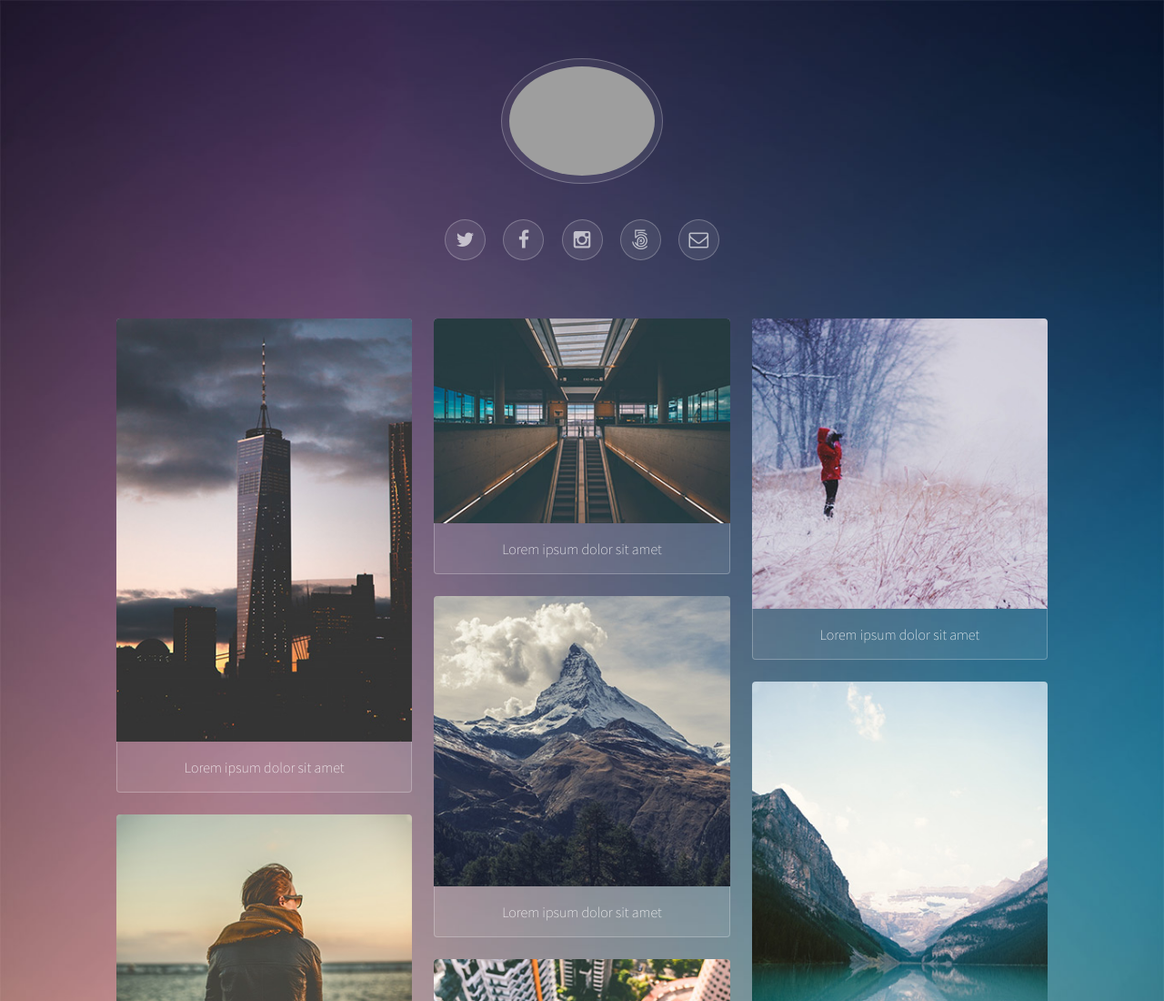
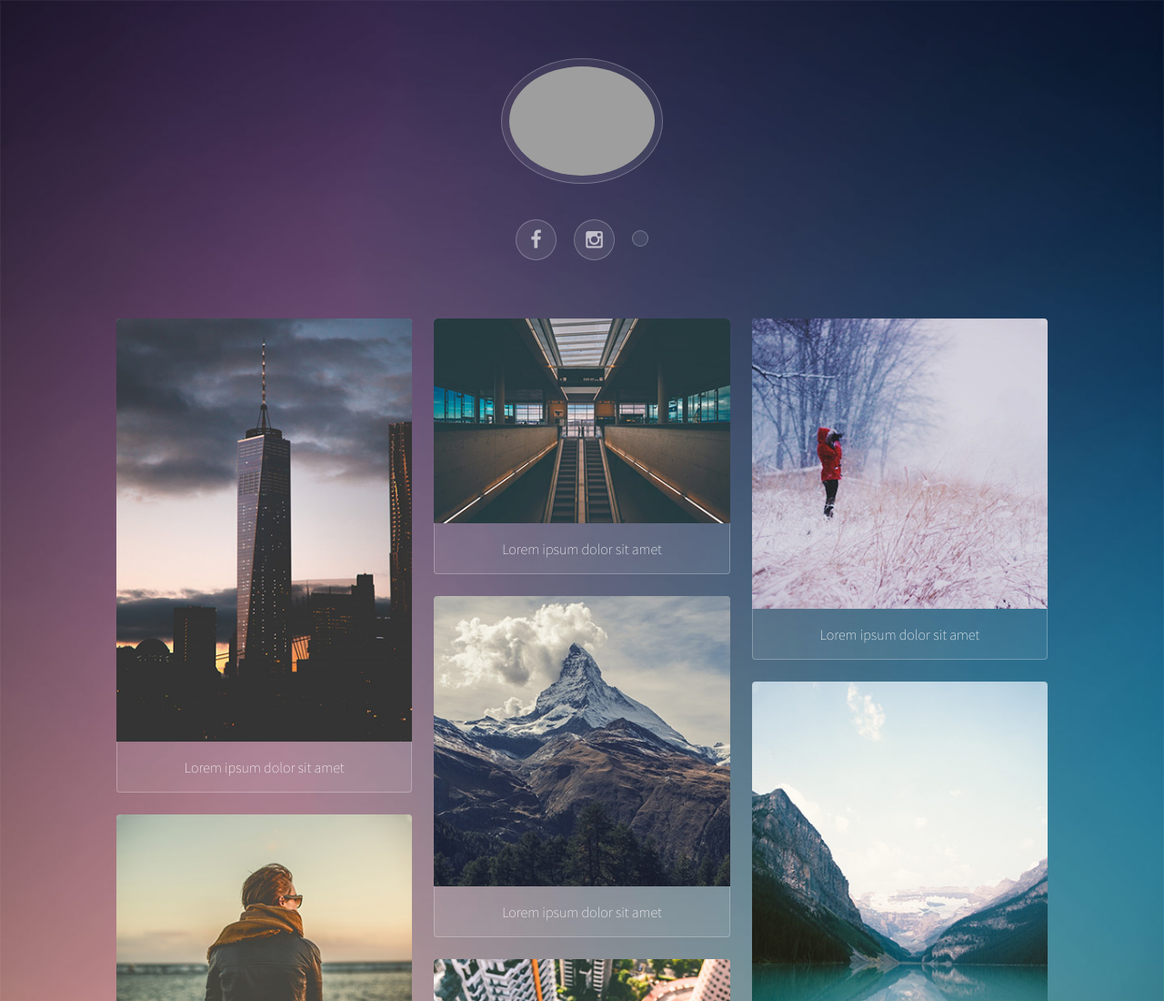
Before and after one commit to kiptenko/templated.github.io, a plain HTML site: page index.html in a window 1280 px wide. Shown: the top 1100 px of the page at 91% size. Drawn offline with Linux system fonts and the light colour scheme; grey boxes are pictures that could not be loaded.

Commit message:
Update index.html

```diff
--- a/index.html
+++ b/index.html
@@ -1,7 +1,7 @@
 <!DOCTYPE HTML>
 <html>
 	<head>
-		<title>Visualize by TEMPLATED</title>
+		<title>Visualize by Zheenykaa</title>
 		<meta charset="utf-8" />
 		<meta name="viewport" content="width=device-width, initial-scale=1" />
 		<link rel="stylesheet" href="assets/css/main.css" />
@@ -15,11 +15,10 @@
 					<header id="header">
 						<span class="avatar"><img src="images/avatar.jpg" alt="" /></span>
 						<ul class="icons">
-							<li><a href="#" class="icon style2 fa-twitter"><span class="label">Twitter</span></a></li>
+
 							<li><a href="#" class="icon style2 fa-facebook"><span class="label">Facebook</span></a></li>
 							<li><a href="#" class="icon style2 fa-instagram"><span class="label">Instagram</span></a></li>
-							<li><a href="#" class="icon style2 fa-500px"><span class="label">500px</span></a></li>
-							<li><a href="#" class="icon style2 fa-envelope-o"><span class="label">Email</span></a></li>
+							<li><a href="#" class="icon style2 fa-bongacams"><span class="label">Bongacams</span></a></li>
 						</ul>
 					</header>
 
```
